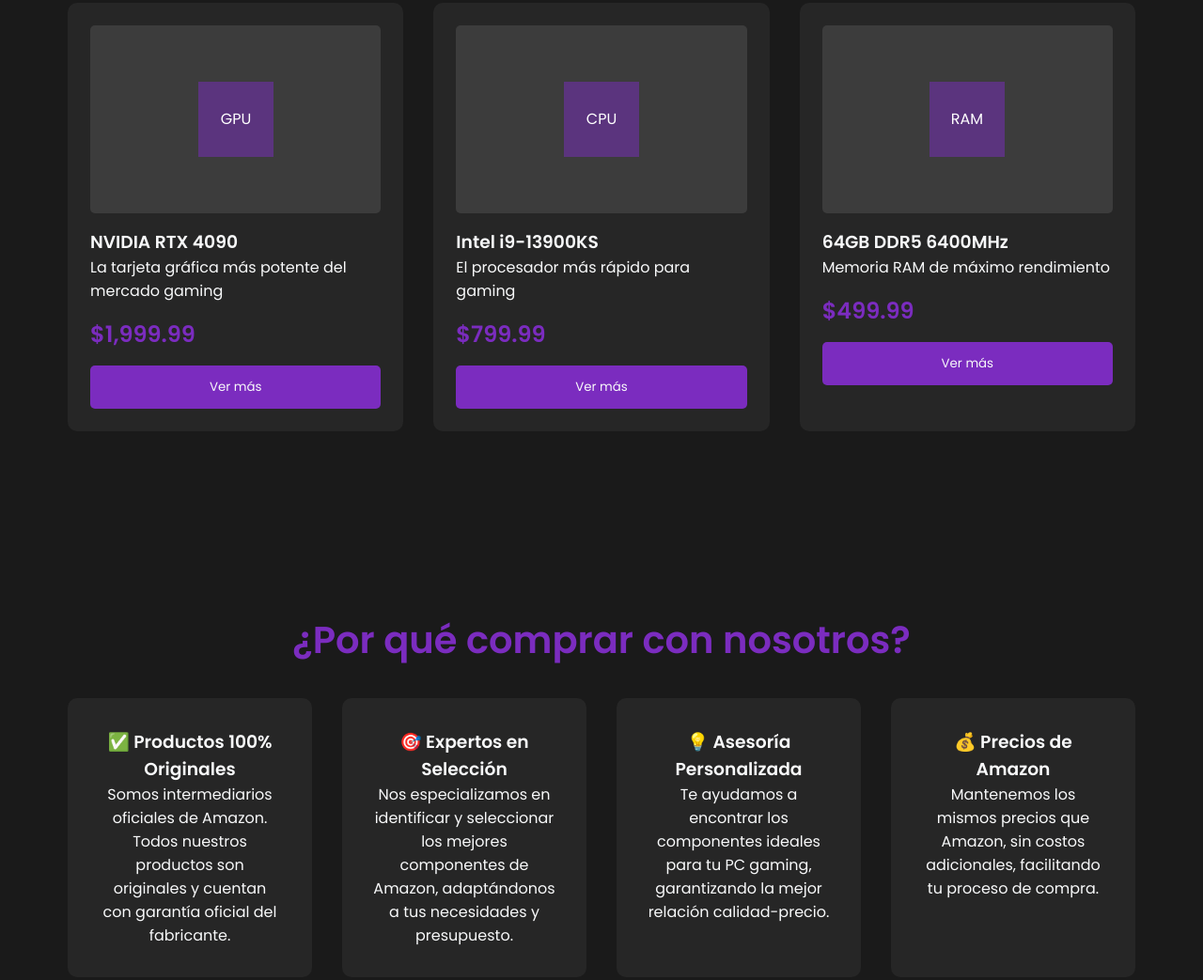
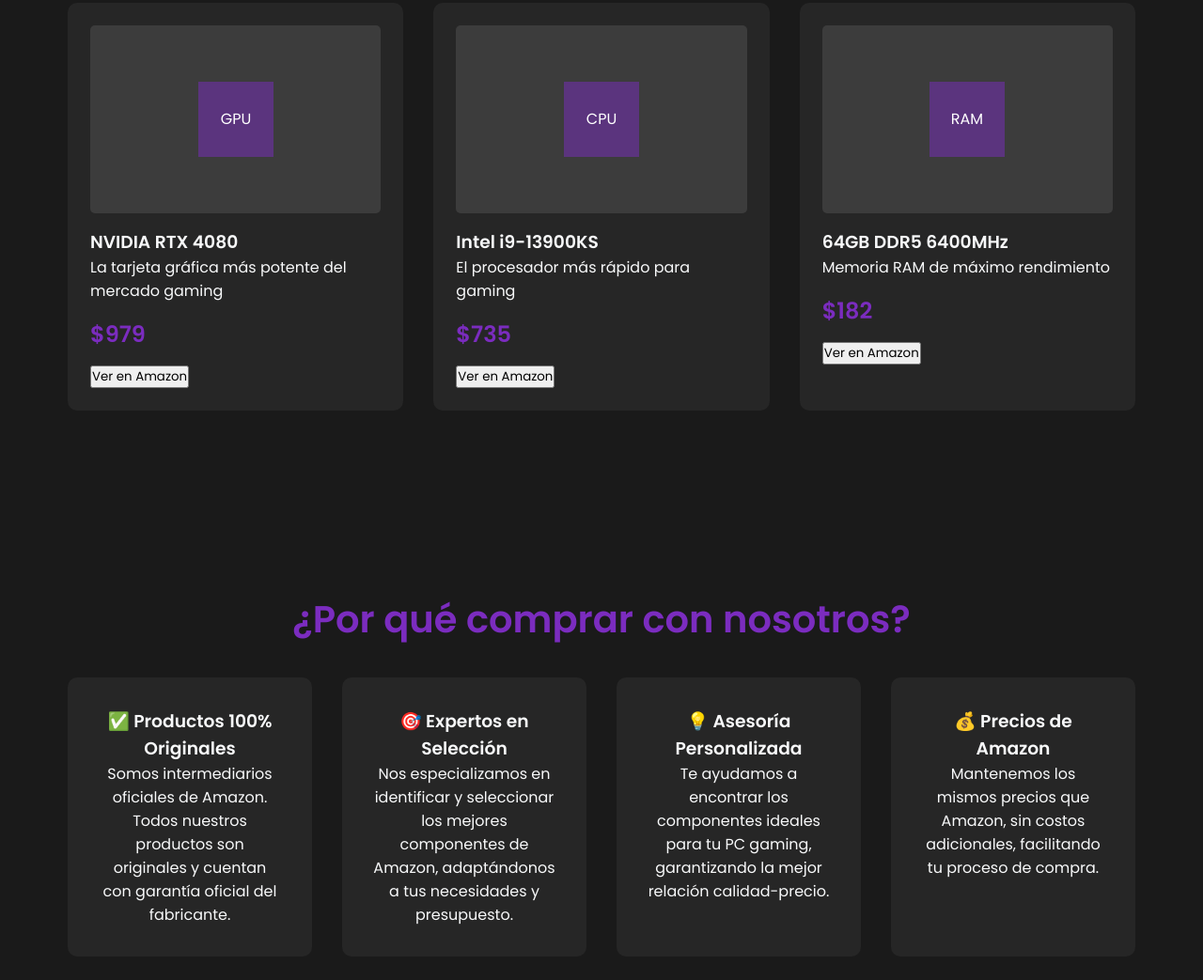
Before and after one commit to techhub-shop/inicio, a plain HTML site: page index.html in a window 1280 px wide. Shown: the part 985-2028 px from the top of the page at 94% size. Drawn offline with Linux system fonts and the light colour scheme.

Commit message:
index.html

```diff
--- a/index.html
+++ b/index.html
@@ -267,10 +267,10 @@ nav {
                     <text x="50" y="55" text-anchor="middle" fill="white">GPU</text>
                 </svg>
             </div>
-            <h3>NVIDIA RTX 4090</h3>
+            <h3>NVIDIA RTX 4080</h3>
             <p>La tarjeta gráfica más potente del mercado gaming</p>
-            <div class="price">$1,999.99</div>
-            <button class="add-to-cart">Ver más</button>
+            <div class="price">$979</div>
+            <button href="https://amzn.to/4eCVG3b">Ver en Amazon</button>
         </div>
 
         <div class="product-card">
@@ -282,8 +282,8 @@ nav {
             </div>
             <h3>Intel i9-13900KS</h3>
             <p>El procesador más rápido para gaming</p>
-            <div class="price">$799.99</div>
-            <button class="add-to-cart">Ver más</button>
+            <div class="price">$735</div>
+            <button href="https://amzn.to/3YYkz3j">Ver en Amazon</button>
         </div>
 
         <div class="product-card">
@@ -295,8 +295,8 @@ nav {
             </div>
             <h3>64GB DDR5 6400MHz</h3>
             <p>Memoria RAM de máximo rendimiento</p>
-            <div class="price">$499.99</div>
-            <button class="add-to-cart">Ver más</button>
+            <div class="price">$182</div>
+            <button href="https://amzn.to/4eCVG3b">Ver en Amazon</button>
         </div>
     </section>
 
@@ -339,7 +339,7 @@ nav {
     <section class="contact-section" id="contact">
         <h2 class="section-title">Contáctanos</h2>
         <p>¿Tienes dudas? Escríbenos por WhatsApp</p>
-        <a href="https://wa.me/1234567890" class="whatsapp-button" target="_blank">
+        <a href="https://wa.me/+584245945666" class="whatsapp-button" target="_blank">
             <img src="ws.png"
                  alt="WhatsApp logo - green speech bubble with phone icon"
                  width="24"
```
